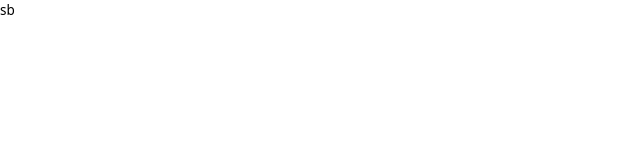
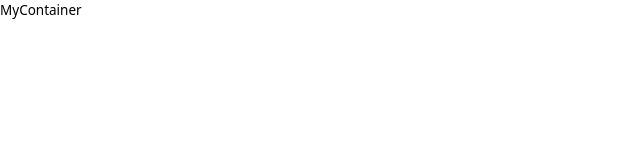
Before and after one commit to SouhailM07/FrontEndMentor_rest-countries-api, a React (Vite) app: page / in a window 1280 px wide. Shown: the top 160 px of the page, without its empty margins (0-640 px from the left). Built offline with nearby package versions, Linux system fonts and the light colour scheme.

Commit message:
[MyContainer] component was created

```diff
--- a/src/App.tsx
+++ b/src/App.tsx
@@ -1,11 +1,13 @@
 import "./style/input.css";
 import "./App.css";
 // components
-
+import { MyContainer } from "./components";
 function App() {
   return (
     <>
-      <div>sb</div>
+      <div>
+        <MyContainer />
+      </div>
     </>
   );
 }
--- /dev/null
+++ b/src/components/MyContainer/MyContainer.tsx
@@ -0,0 +1,5 @@
+import "./mycontainer.css";
+
+export default function MyContainer() {
+  return <>MyContainer</>;
+}
--- /dev/null
+++ b/src/components/MyContainer/mycontainer.css
@@ -0,0 +1,6 @@
+@tailwind base;
+@tailwind components;
+@tailwind utilities;
+
+@layer components {
+}
--- a/src/components/index.js
+++ b/src/components/index.js
@@ -0,0 +1 @@
+export { default as MyContainer } from "./MyContainer/MyContainer";
```
